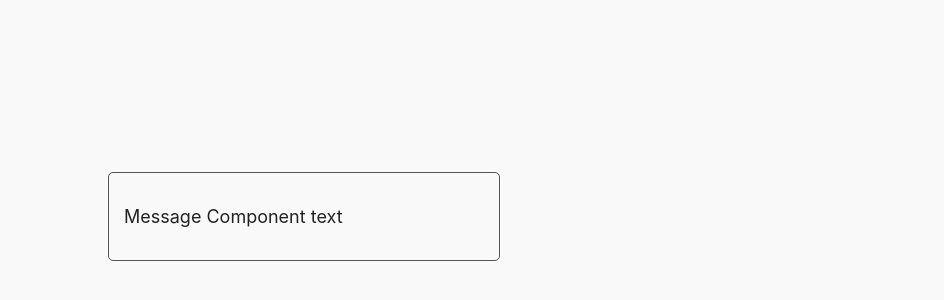
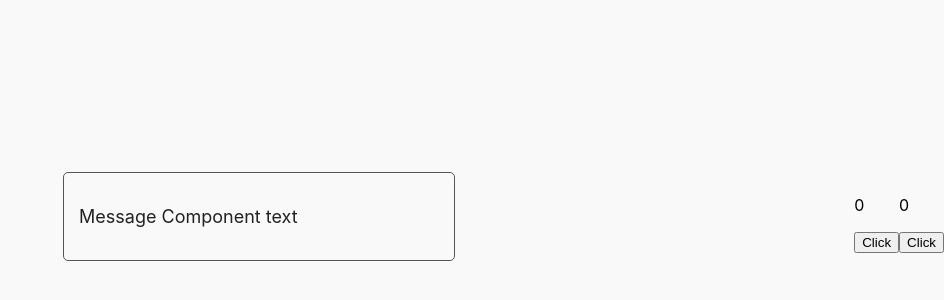
Before and after one commit to ekaterinas97/reactJS-course, a React (Create React App) app: page / in a window 1280 px wide. Shown: the part 224-524 px from the top of the page, without its empty margins (336-1280 px from the left). Built offline with nearby package versions, Linux system fonts and the light colour scheme.

Commit message:
homework-2(not completed)

```diff
--- a/src/App.js
+++ b/src/App.js
@@ -1,5 +1,6 @@
 import styles from './App.module.css';
 import {Message} from './components/Message';
+import {Counter} from "./components/Counter";
 
 const text = "Message Component text";
 
@@ -7,6 +8,8 @@ function App() {
   return (
     <div className={styles.app}>
       <Message textMessage={text}></Message>
+        <Counter/>
+        <Counter></Counter>
     </div>
   );
 }
--- /dev/null
+++ b/src/components/Counter/index.js
@@ -0,0 +1,14 @@
+import React, {useState} from 'react';
+
+export const Counter=()=>{
+    const [count, setCount] = useState(0);
+
+    const updateCount =()=>{
+        setCount((count)=> count+1);
+        setTimeout(()=>{setCount((count)=> count+1)}, 2000)
+    }
+    return <div>
+        <p>{count}</p>
+        <button onClick={updateCount}>Click</button>
+    </div>
+}
```
